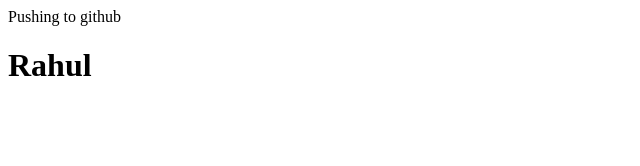
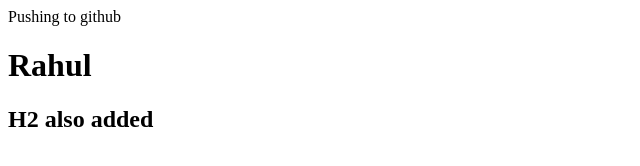
Before and after one commit to Rahul-4112000/practice, a plain HTML site: page index.html in a window 1280 px wide. Shown: the whole page, without its empty margins (0-640 px from the left). Drawn offline with Linux system fonts and the light colour scheme.

Commit message:
rahul h2 added

```diff
--- a/index.html
+++ b/index.html
@@ -8,5 +8,6 @@
   <body>
     Pushing to github
     <h1>Rahul</h1>
+    <h2>H2 also added</h2>
   </body>
 </html>
```
